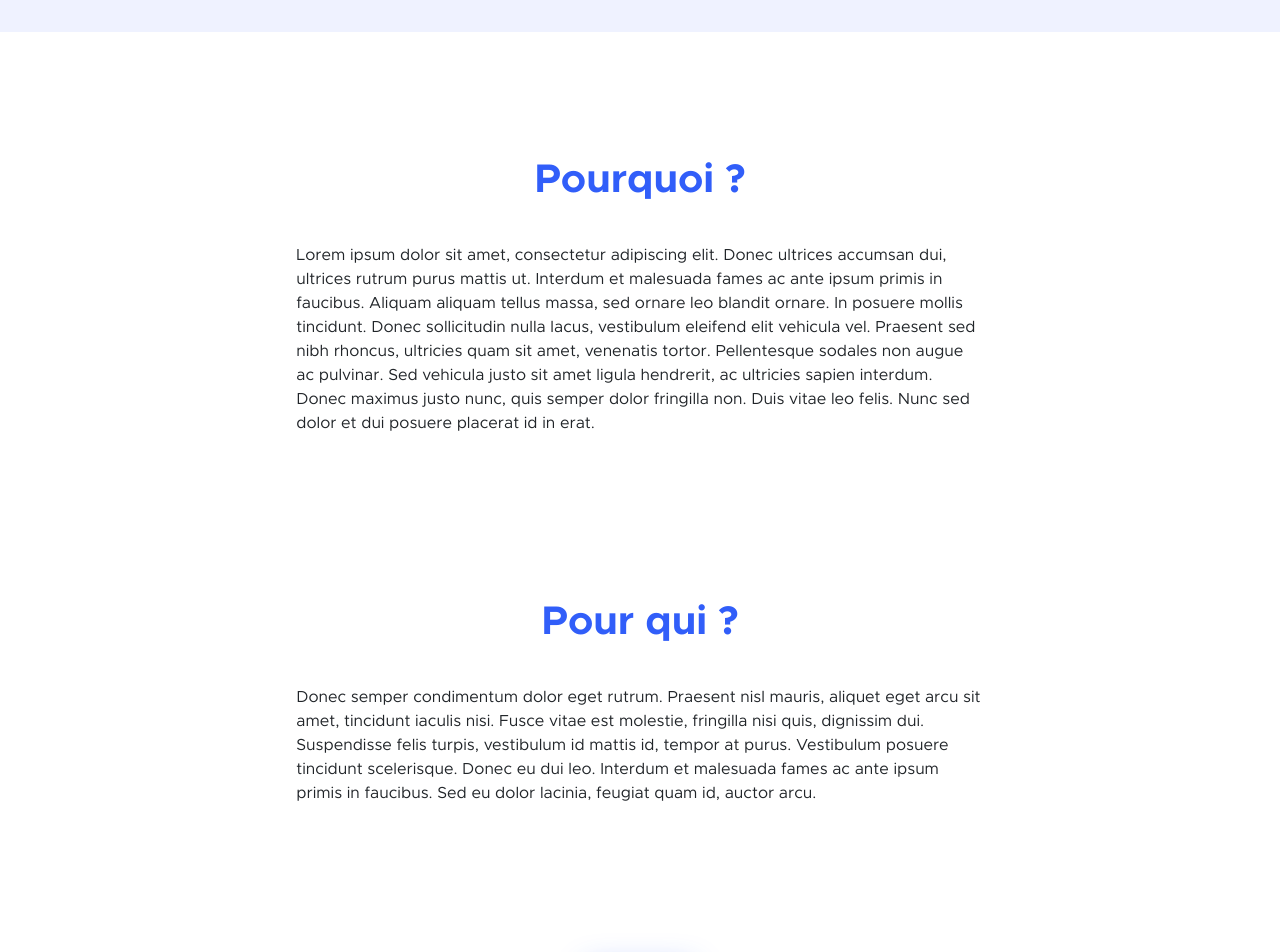
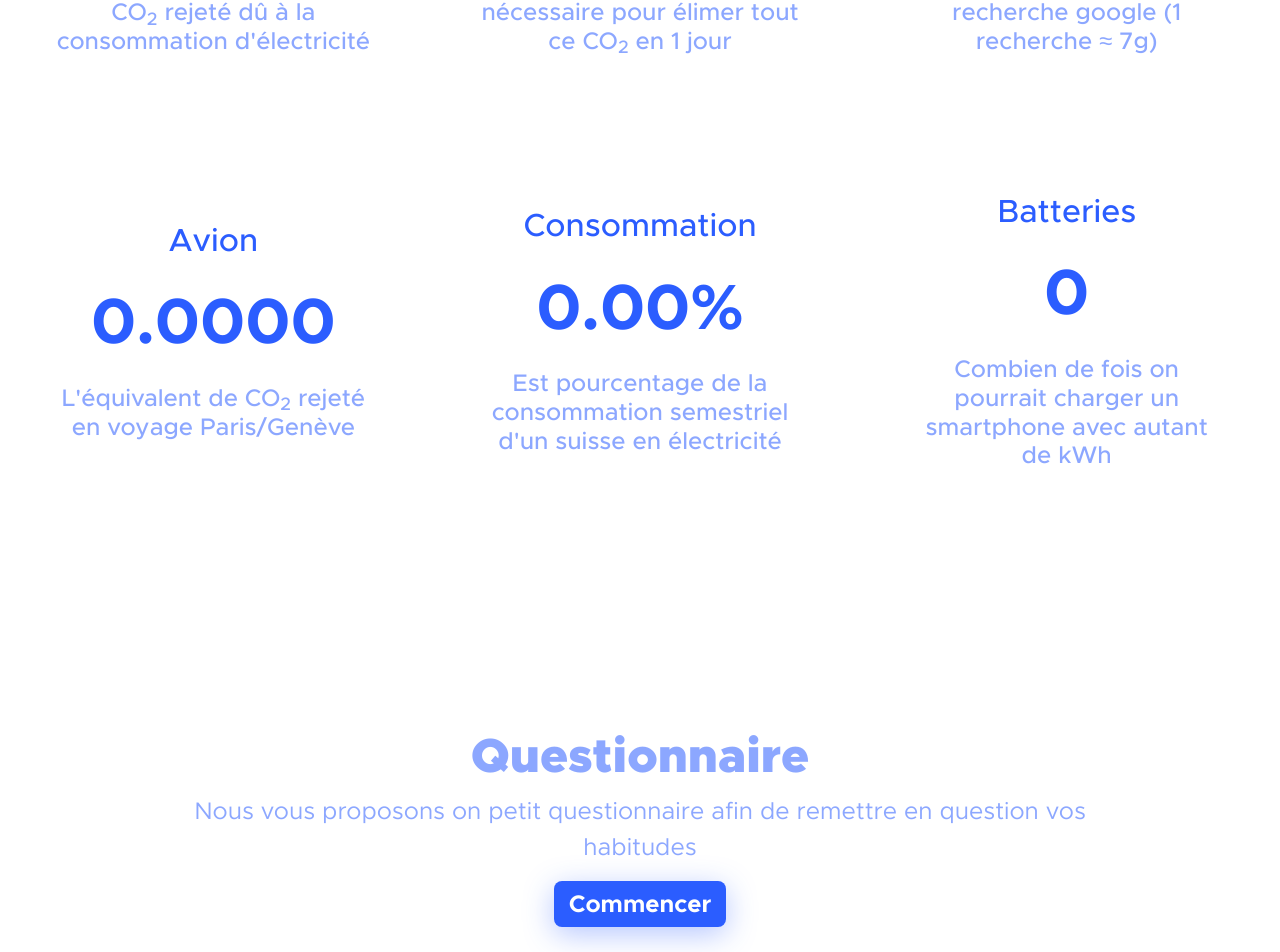
Before and after one commit to OwenCalvin/NirvanaFront, a Vue app: page /#/about in a window 1280 px wide. Shown: the part 696-1648 px from the top of the page. Built offline with nearby package versions, Linux system fonts and the light colour scheme; no server answers.

Commit message:
6 equivalent

```diff
--- a/src/pages/Home.vue
+++ b/src/pages/Home.vue
@@ -26,9 +26,9 @@
       </svg>
     </b-row>
 
-    <b-row class="n-blue values" align-h="center" align-v="center">
-      <b-col class="text-center d-flex flex-column align-items-center py-5" lg="4" md="12" v-for="(item, index) in equals" :key="index">
-        <div class="equivalent">
+    <b-row class="n-blue" align-h="center" align-v="center">
+      <b-col class="text-center values d-flex flex-column align-items-center justify-content-center py-5" lg="4" md="12" v-for="(item, index) in equals" :key="index">
+        <div class="equivalent d-flex flex-column align-items-center justify-content-center">
           <h2 class="pb-3" v-html="item.name"/>
           <h3 class="font-weight-bold value">{{ item.value() }}</h3>
           <h4 class="pt-3 n-light unit" v-html="item.unit"/>
@@ -36,6 +36,7 @@
       </b-col>
     </b-row>
 
+    <div class="questions">
       <b-row v-if="!began" class="mt-5" align-h="center" align-v="center">
         <b-col md="9">
           <div class="text-center">
@@ -73,6 +74,7 @@
           </b-row>
         </b-col>
       </b-row>
+    </div>
 
     <b-row class="footer pt-5">
       <svg class="wave-footer n-fill-light" xmlns="http://www.w3.org/2000/svg" width="100%" height="100%" viewBox="0 0 1920 40.962">
@@ -151,19 +153,22 @@ export default {
       localStorage.setItem('questionIndex', this.questionIndex)
     },
     co2() {
-      return (129 * this.currentValue / 100).toFixed(2)
+      return (129 * this.currentValue / 1000).toFixed(2)
     },
     trees() {
-      return (this.co2() * (365 / 25)).toFixed(2)
+      return (this.co2() * (365 / 25)).toFixed(0)
     },
     batteries() {
-      return (this.currentValue / 0.01).toFixed(2)
+      return (this.currentValue / 0.01).toFixed(0)
     },
     paris() {
-      return (this.co2() / (180 * 58)).toFixed(2)
+      return (this.co2() / (180 * 58)).toFixed(4)
     },
     person() {
       return (this.currentValue / (7520 / 2) * 100).toFixed(2) + '%'
+    },
+    gsearch() {
+      return (this.co2() * 1000 / 7).toFixed(0)
     }
   },
   computed: {
@@ -178,7 +183,7 @@ export default {
       return [
         {
           name: 'CO<sub>2</sub>',
-          unit: 'Est les kg de CO<sub>2</sub> rejeté dû à la consommation d\'électricité',
+          unit: 'Est le nombre de kg de CO<sub>2</sub> rejeté dû à la consommation d\'électricité',
           value: this.co2
         },
         {
@@ -187,10 +192,25 @@ export default {
           value: this.trees
         },
         {
+          name: 'Google',
+          unit: 'L\'equivalent de CO<sub>2</sub> en recherche google (1 recherche ≈ 7g)',
+          value: this.gsearch
+        },
+        {
+          name: 'Avion',
+          unit: 'L\'équivalent de CO<sub>2</sub> rejeté en voyage Paris/Genève',
+          value: this.paris
+        },
+        {
           name: 'Consommation',
-          unit: 'Est pourcentage de la consommation semestriel d\'un suisse',
+          unit: 'Est pourcentage de la consommation semestriel d\'un suisse en électricité',
           value: this.person
-        }
+        },
+        {
+          name: 'Batteries',
+          unit: 'Combien de fois on pourrait charger un smartphone avec autant de kWh',
+          value: this.batteries
+        },
       ]
     }
   },
@@ -224,10 +244,6 @@ export default {
   border-radius: 10px
 }
 
-.equivalent {
-  max-width: 70%;
-}
-
 .landing h3 {
   font-weight: normal;
   font-size: 1.3em;
@@ -244,11 +260,13 @@ h1 {
   z-index: 9999;
   color: white;
   min-height: 325px;
-  height: 45vh;
+  height: 50vh;
 }
 
 .values {
-  min-height: 55vh;
+  height: 50vh;
+  min-height: 375px;
+  max-height: 500px;
 }
 
 .footer {
@@ -280,6 +298,11 @@ a {
   font-size: 4em;
 }
 
+.questions {
+  margin-top: 12em;
+  margin-bottom: 12em;
+}
+
 .wave-header {
   margin-top: -1px;
   filter: drop-shadow(0px 2px 30px rgba(43, 93, 255, 0.247));
@@ -298,4 +321,8 @@ a {
 .sub-title {
   font-size: 1.5em;
 }
+
+.unit {
+  max-width: 80%;
+}
 </style>
--- a/src/router.js
+++ b/src/router.js
@@ -6,6 +6,7 @@ import About from './pages/About'
 Vue.use(Router)
 
 export default new Router({
+  mode: 'history',
   routes: [
     {
       path: '/',
```
Lines whose indentation alone changed are shown as unchanged.
